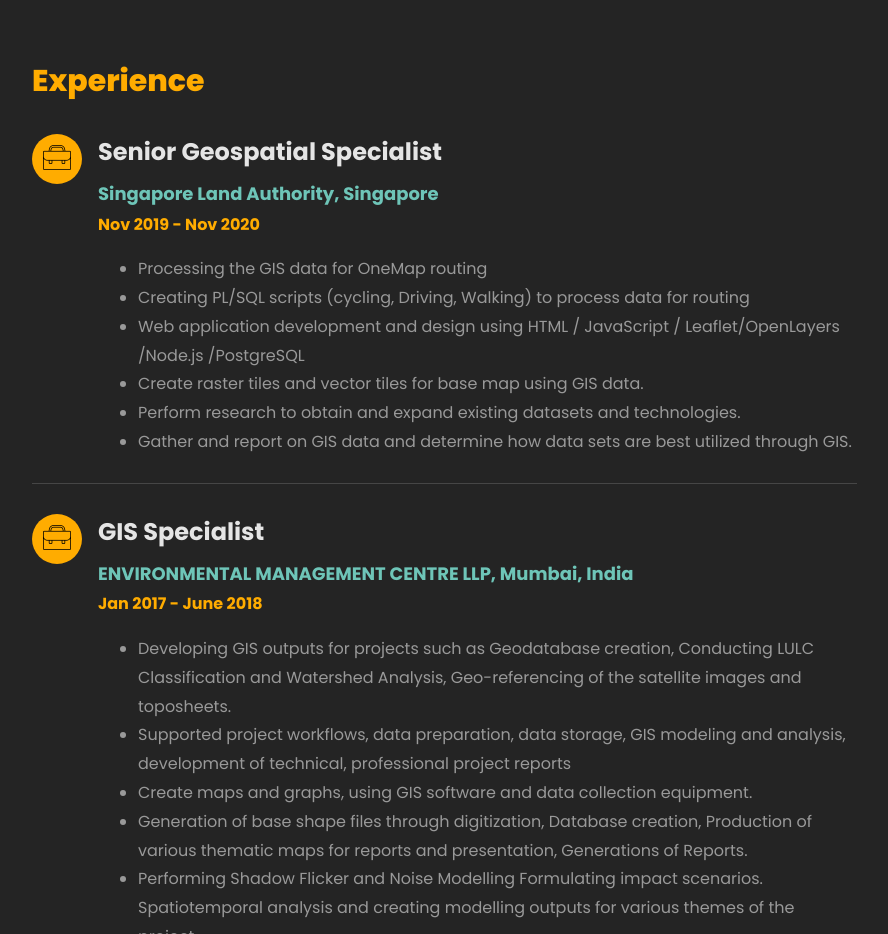
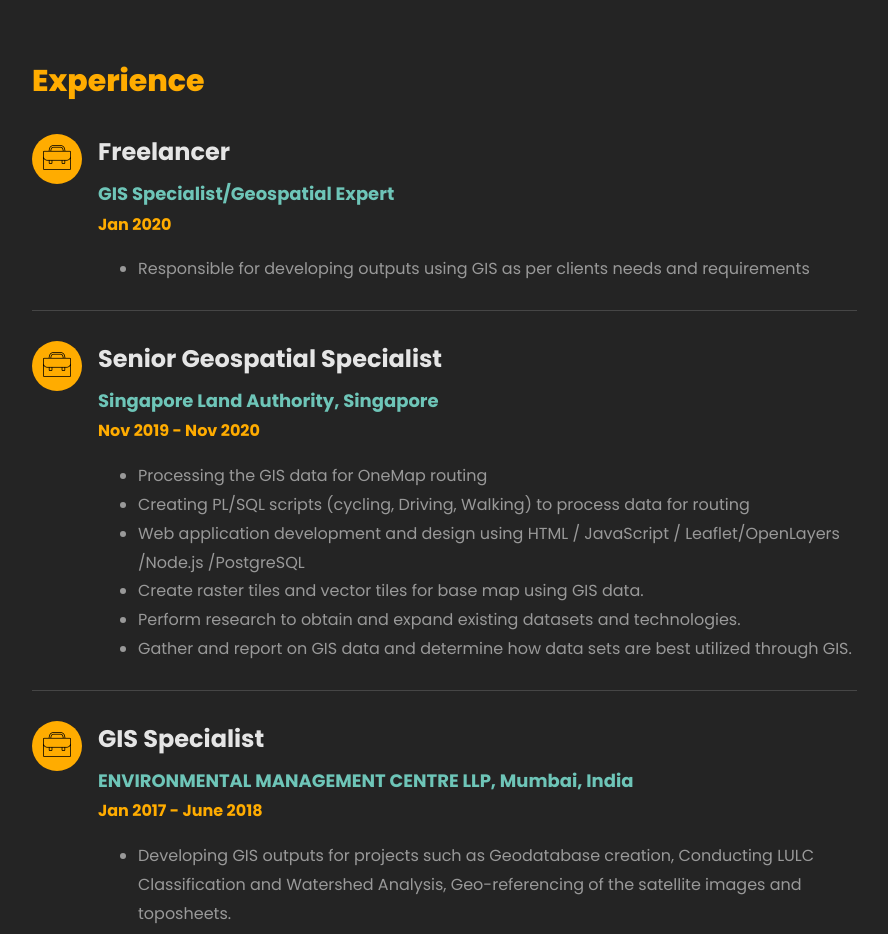
Before and after one commit to PoonamVPatel/PoonamVPatel.github.io, a plain HTML site: page index.html in a window 1280 px wide. Shown: the part 2440-3374 px from the top of the page, without its empty margins (338-1226 px from the left). Drawn offline with Linux system fonts and the light colour scheme; animation ran at ten frames a second; files whose address does not match are found by name.

Commit message:
Update index.html

```diff
--- a/index.html
+++ b/index.html
@@ -183,6 +183,19 @@
 
 					  <div id="page-2" class= "page two">
 					  	<h2 class="heading">Experience</h2>
+						<div class="resume-wrap d-flex ftco-animate">
+					    	<div class="icon d-flex align-items-center justify-content-center">
+					    		<span class="flaticon-suitcase"></span>
+					    	</div>
+					    	<div class="text pl-3">
+		    					<h2>Freelancer</h2>
+		    					<span class="position">GIS Specialist/Geospatial Expert  </span>
+		    					<p class="date">Jan 2020</p>
+		    					<ul>
+									<li>Responsible for developing outputs using GIS as per clients needs and requirements</li>
+							</ul>
+		    				</div>
+	    				</div>
 					    <div class="resume-wrap d-flex ftco-animate">
 					    	<div class="icon d-flex align-items-center justify-content-center">
 					    		<span class="flaticon-suitcase"></span>
```
